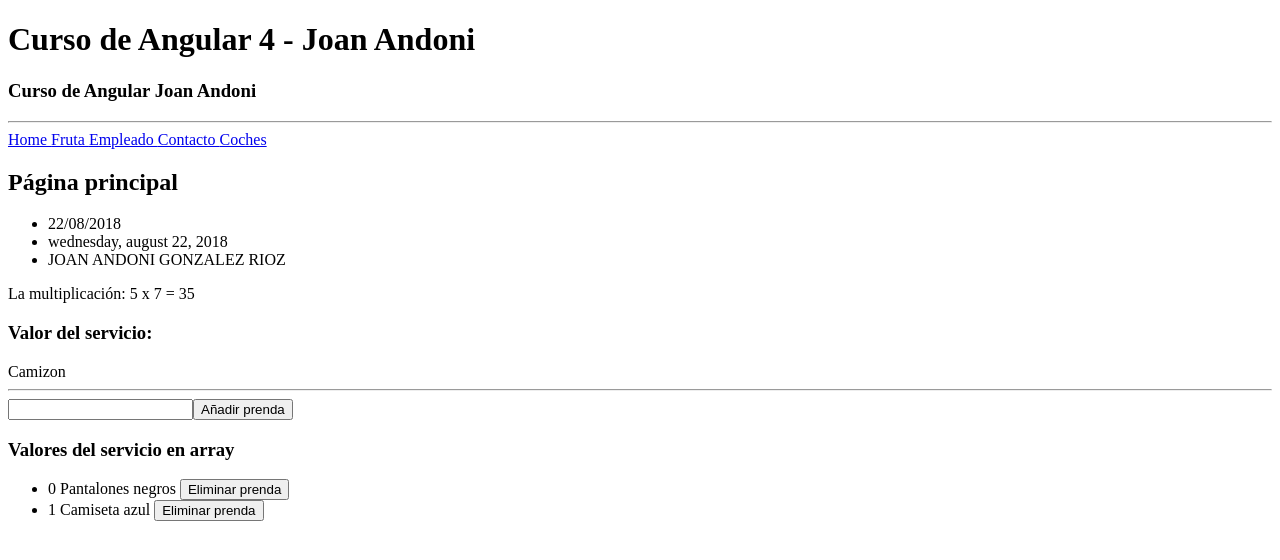
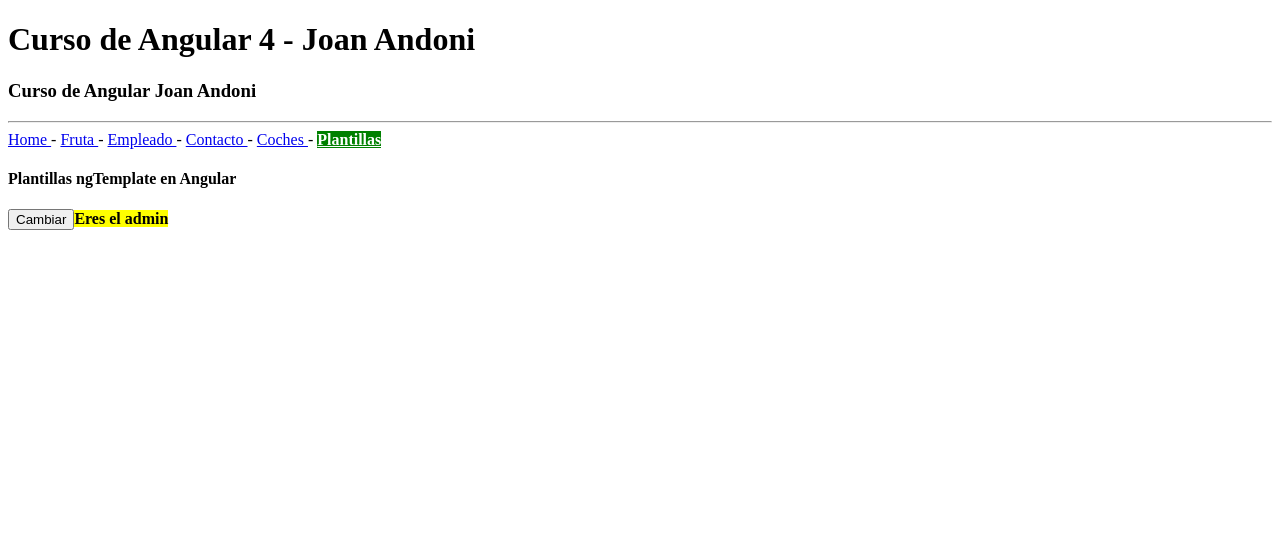
Before and after one commit to JoanAndoni/AngularCurse, an Angular app: page /plantillas in a window 1280 px wide. Shown: the top 560 px of the page. Built offline with nearby package versions, Linux system fonts and the light colour scheme.

Commit message:
ng Template example instead of the ngIf

```diff
--- a/src/app/app.component.html
+++ b/src/app/app.component.html
@@ -2,11 +2,13 @@
 
 <hr/>
 <nav>
-  <a [routerLink]="['/home']" [routerLinkActive]= "['activo']"> Home </a>
-  <a [routerLink]="['/fruta']" [routerLinkActive]= "['activo']"> Fruta </a>
-  <a [routerLink]="['/empleado']" [routerLinkActive]= "['activo']"> Empleado </a>
-  <a [routerLink]="['/contacto']" [routerLinkActive]= "['activo']"> Contacto </a>
-  <a [routerLink]="['/coches']" [routerLinkActive]= "['activo']"> Coches </a>
+  <a [routerLink]="['/home']" [routerLinkActive]= "['activo']"> Home </a> -
+  <a [routerLink]="['/fruta']" [routerLinkActive]= "['activo']"> Fruta </a> -
+  <a [routerLink]="['/empleado']" [routerLinkActive]= "['activo']"> Empleado </a> -
+  <a [routerLink]="['/contacto']" [routerLinkActive]= "['activo']"> Contacto </a> -
+  <a [routerLink]="['/coches']" [routerLinkActive]= "['activo']"> Coches </a> -
+  <a [routerLink]="['/plantillas']" [routerLinkActive]= "['activo']"> Plantillas </a>
+
 </nav>
 
 <!-- <fruta></fruta> -->
--- a/src/app/app.module.ts
+++ b/src/app/app.module.ts
@@ -11,6 +11,7 @@
 import { HomeComponent } from './home/home.component';
 import { ContactoComponent } from './contacto/contacto.component';
 import { CochesComponent } from './coches/coches.component';
+import { PlantillasComponent } from './plantillas/plantillas.component';
 
 import { ConversorPipe } from './pipes/conversor.pipe'
 
@@ -24,6 +25,7 @@
     HomeComponent,
     ContactoComponent,
     ConversorPipe,
+    PlantillasComponent,
     CochesComponent
   ],
   imports: [
--- a/src/app/app.routing.ts
+++ b/src/app/app.routing.ts
@@ -7,6 +7,7 @@
 import { HomeComponent } from './home/home.component';
 import { ContactoComponent } from './contacto/contacto.component';
 import { CochesComponent } from './coches/coches.component';
+import { PlantillasComponent } from './plantillas/plantillas.component';
 
 const appRoutes: Routes = [
   {path: '', component: HomeComponent},
@@ -15,6 +16,7 @@
   {path: 'home', component: HomeComponent},
   {path: 'contacto', component: ContactoComponent},
   {path: 'coches', component: CochesComponent},
+  {path: 'plantillas', component: PlantillasComponent},
   {path: 'contacto/:variable', component: ContactoComponent},
   {path: '**', component: HomeComponent}
 ];
--- a/src/app/coches/coches.component.html
+++ b/src/app/coches/coches.component.html
@@ -1,4 +1,4 @@
-<h1>Componente Coches</h1>
+<h1>Componente Coches usando Forms to fill an array and Https requests</h1>
 <style>
 div {
   float:left;
--- a/src/app/home/home.component.html
+++ b/src/app/home/home.component.html
@@ -1,16 +1,19 @@
 <h2>{{titulo}}</h2>
 
+<h3>Pipes: </h3>
 <ul>
   <li>{{fecha |date:'dd/MM/yyyy'}}</li>
   <li>{{fecha | date:'fullDate' | uppercase | lowercase}}</li>
   <li>{{nombre | uppercase}}</li>
 </ul>
 
+<h3>My personalised pipe: </h3>
 {{5 | conversor: 7}}
 
 <h3>Valor del servicio: </h3>
 {{valorServicio}}
 
+<h3>Two way data binding to fill and show an array</h3>
 <hr>
 <input type="text" [(ngModel)]="prenda_a_guardar">
 <button (click)="agregarPrenda()">Añadir prenda</button>
--- /dev/null
+++ b/src/app/plantillas/plantillas.component.html
@@ -0,0 +1,13 @@
+<h4>{{titulo}}</h4>
+
+<div *ngIf="administrador; then admin else noAdmin"></div>
+
+<ng-template #admin>
+  <button (click)="cambiar(false)">Cambiar</button>
+  <strong style="background:yellow;">Eres el admin</strong>
+</ng-template>
+
+<ng-template #noAdmin>
+  <button (click)="cambiar(true)">Cambiar</button>
+  <strong style="background:red;color:white;">No eres el admin</strong>
+</ng-template>
--- /dev/null
+++ b/src/app/plantillas/plantillas.component.ts
@@ -0,0 +1,23 @@
+import { Component } from '@angular/core';
+
+@Component({
+  selector: 'plantillas',
+  templateUrl: './plantillas.component.html'
+})
+
+export class PlantillasComponent{
+  public titulo;
+  public administrador;
+
+  constructor(){
+    this.titulo = "Plantillas ngTemplate en Angular";
+    this.administrador = true;
+  }
+
+  ngOnInit(){}
+
+  cambiar(value){
+    this.administrador = value;
+  }
+
+}
```
